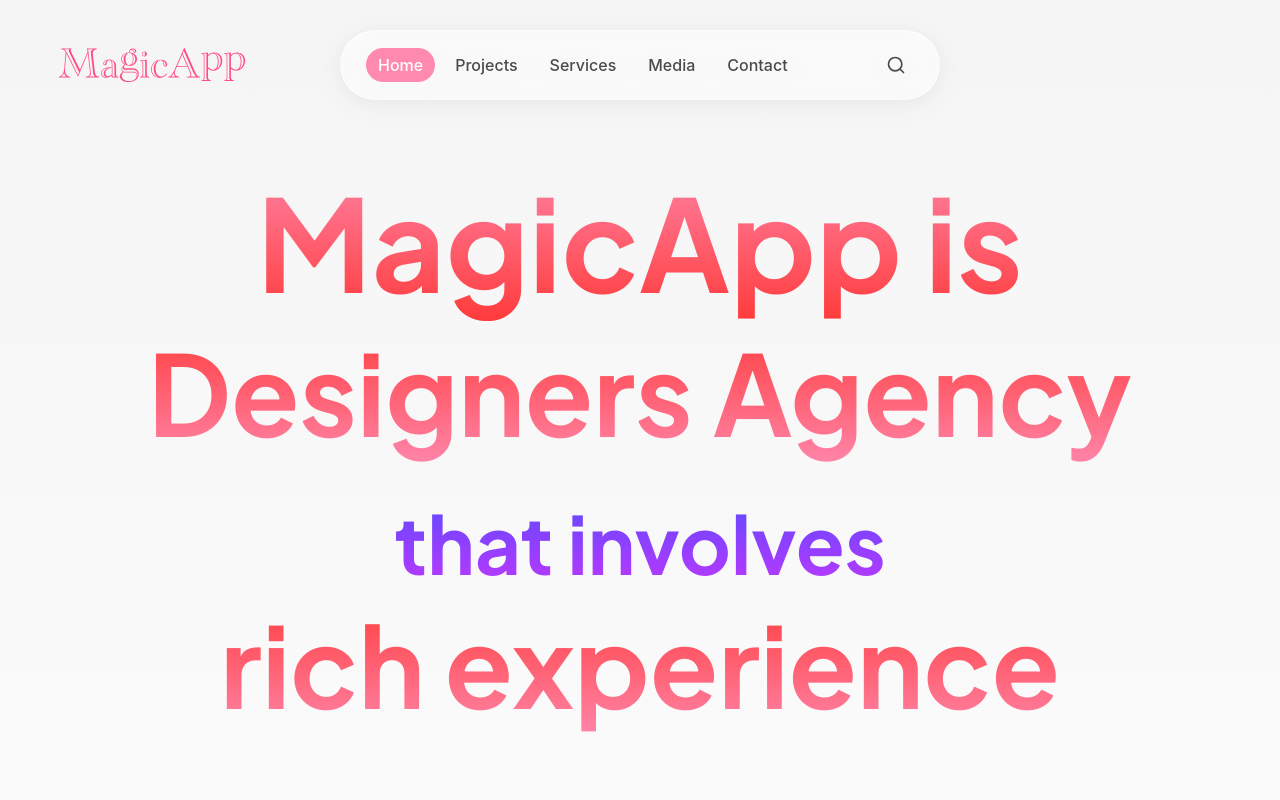
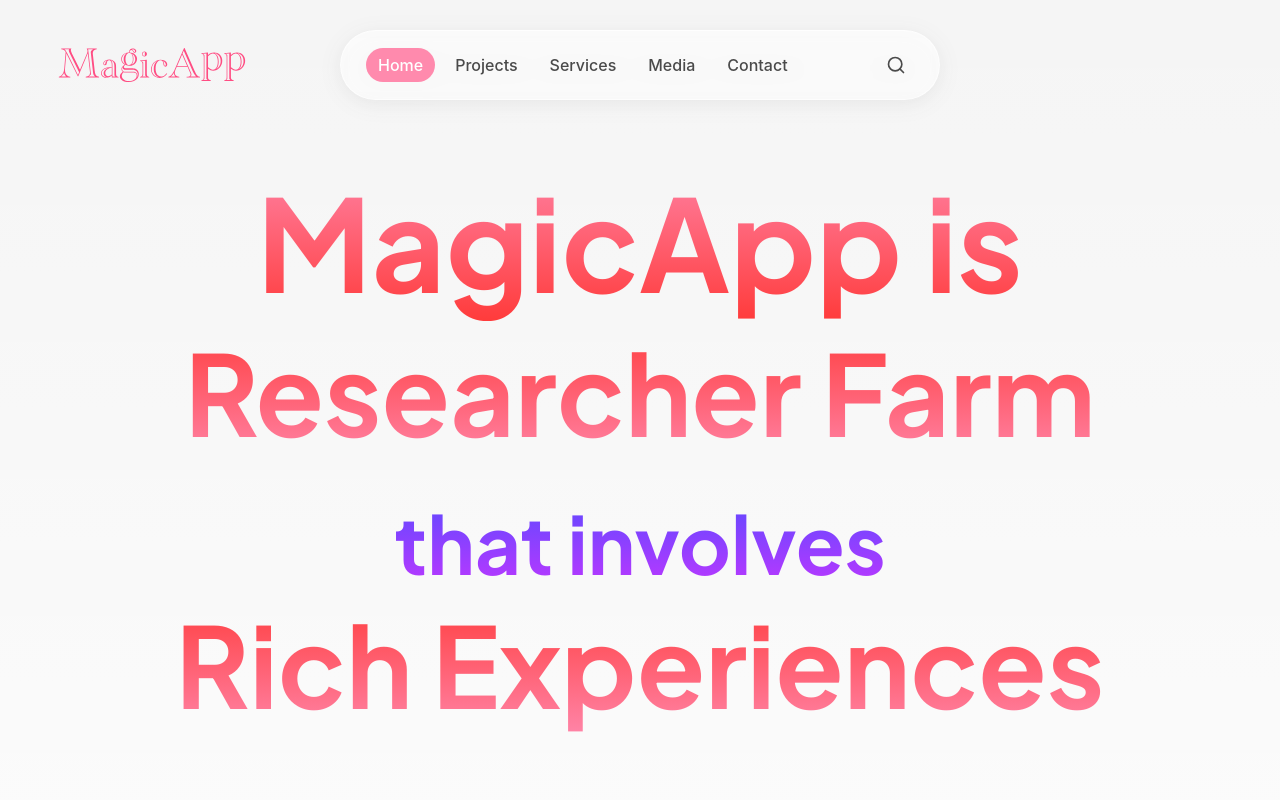
Before and after one commit to shotastage/shotastage.GitHub, a Next.js app: page / in a window 1280 px wide. Shown: the top 800 px of the page. Built offline with nearby package versions, Linux system fonts and the light colour scheme.

Commit message:
style: Update jumbotron styles and typography for homepage

```diff
--- a/src/app/page.module.scss
+++ b/src/app/page.module.scss
@@ -1,6 +1,5 @@
 @use "../styles/mixins";
 @import url('https://fonts.googleapis.com/css2?family=Plus+Jakarta+Sans:ital,wght@0,200..800;1,200..800&display=swap');
-
 .main {
   display: flex;
   flex-direction: column;
@@ -14,6 +13,18 @@
     flex-direction: row;
     width: 100%;
     gap: 20px;
+  }
+
+  @media screen and (max-width: 1350px) {
+    padding: 8.5rem 4rem 4rem;
+  }
+
+  @media screen and (max-width: 1100px) {
+    padding: 8.5rem 2rem 2rem;
+  }
+
+  @media screen and (max-width: 850px) {
+    padding: 8.5rem 1rem 1rem;
   }
 }
 
@@ -46,7 +57,6 @@
     color: #888888;
   }
 }
-
 .jumbotron {
   display: flex;
   flex-direction: column;
@@ -99,7 +109,7 @@
     padding-top: 30px;
   }
 
-  @media screen and (max-width: 1350px) {
+  @media screen and (max-width: 1395px) {
     .boldTypo { font-size: 8rem; }
     .boldTypoBottom { font-size: 7rem; }
   }
--- a/src/app/page.tsx
+++ b/src/app/page.tsx
@@ -11,9 +11,9 @@ export default function Home() {
         <div className={styles.row}>
           <div className={styles.jumbotron}>
             <span className={styles.boldTypo}>MagicApp is</span>
-            <span className={styles.boldTypoBottom}>Designers Agency</span>
+            <span className={styles.boldTypoBottom}>Researcher Farm</span>
             <span className={styles.sentence1}>that involves</span>
-            <span className={styles.boldTypoBottom}>rich experience</span>
+            <span className={styles.boldTypoBottom}>Rich Experiences</span>
           </div>
         </div>
         <div className={styles.row}></div>
@@ -21,7 +21,7 @@ export default function Home() {
 
       <main className={styles.container}>
         <section className={styles.section}>
-          <h2>Products</h2>
+          <h2 className={styles.sectionHeading}>Products</h2>
           <p>Introducing our latest products:</p>
           <ul>
             <li>Web Site Creation & Renewal</li>
@@ -30,7 +30,7 @@ export default function Home() {
           </ul>
         </section>
         <section className={styles.section}>
-          <h2>Services</h2>
+          <h2 className={styles.sectionTypo}>Services</h2>
           <p>Our services include:</p>
           <ul>
             <li>Service 1</li>
```
